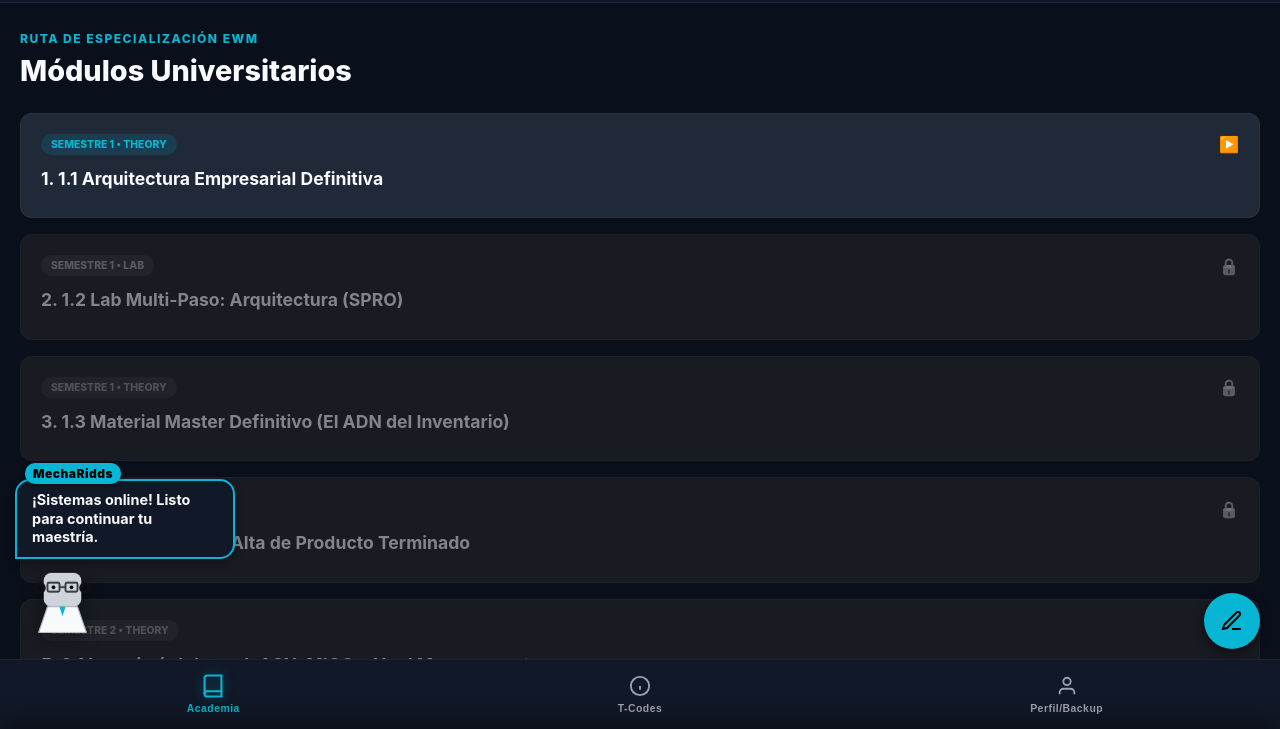
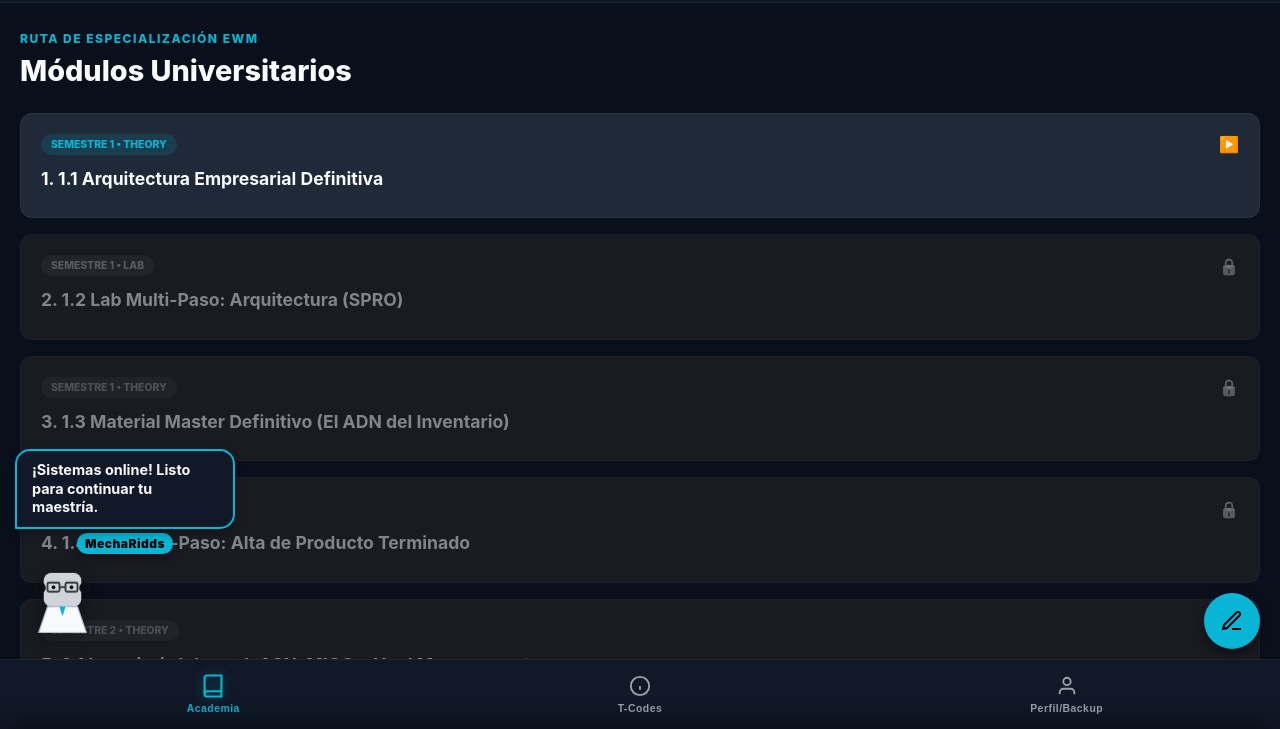
Before and after one commit to Riddsc/WSM-SAP-Trainer, a website: page index.html in a window 1280 px wide. Shown: the part 71-800 px from the top of the page. Drawn offline with Linux system fonts and the light colour scheme.

Commit message:
Update components.css

```diff
--- a/css/components.css
+++ b/css/components.css
@@ -577,3 +577,22 @@ body {
     transform: translateY(10px) scale(0.9);
     pointer-events: none;
 }
+/* ==========================================
+   FIX: REPOSICIONAMIENTO DEL NOMBRE DE LA MASCOTA
+   ========================================== */
+#mascot-name {
+    position: absolute !important;
+    bottom: 85px !important; /* Lo pega exactamente encima de la cabeza */
+    top: auto !important;    /* Desconecta el anclaje a la burbuja invisible */
+    left: 50% !important;
+    transform: translateX(-50%) !important;
+    z-index: 20 !important;
+    box-shadow: 0 4px 10px rgba(0,0,0,0.3) !important;
+}
+
+/* Elevamos ligeramente la burbuja de texto para que cuando hablen no tape el nombre */
+#mascot-message {
+    margin-bottom: 35px !important;
+    position: relative !important;
+    z-index: 10 !important;
+}
```
